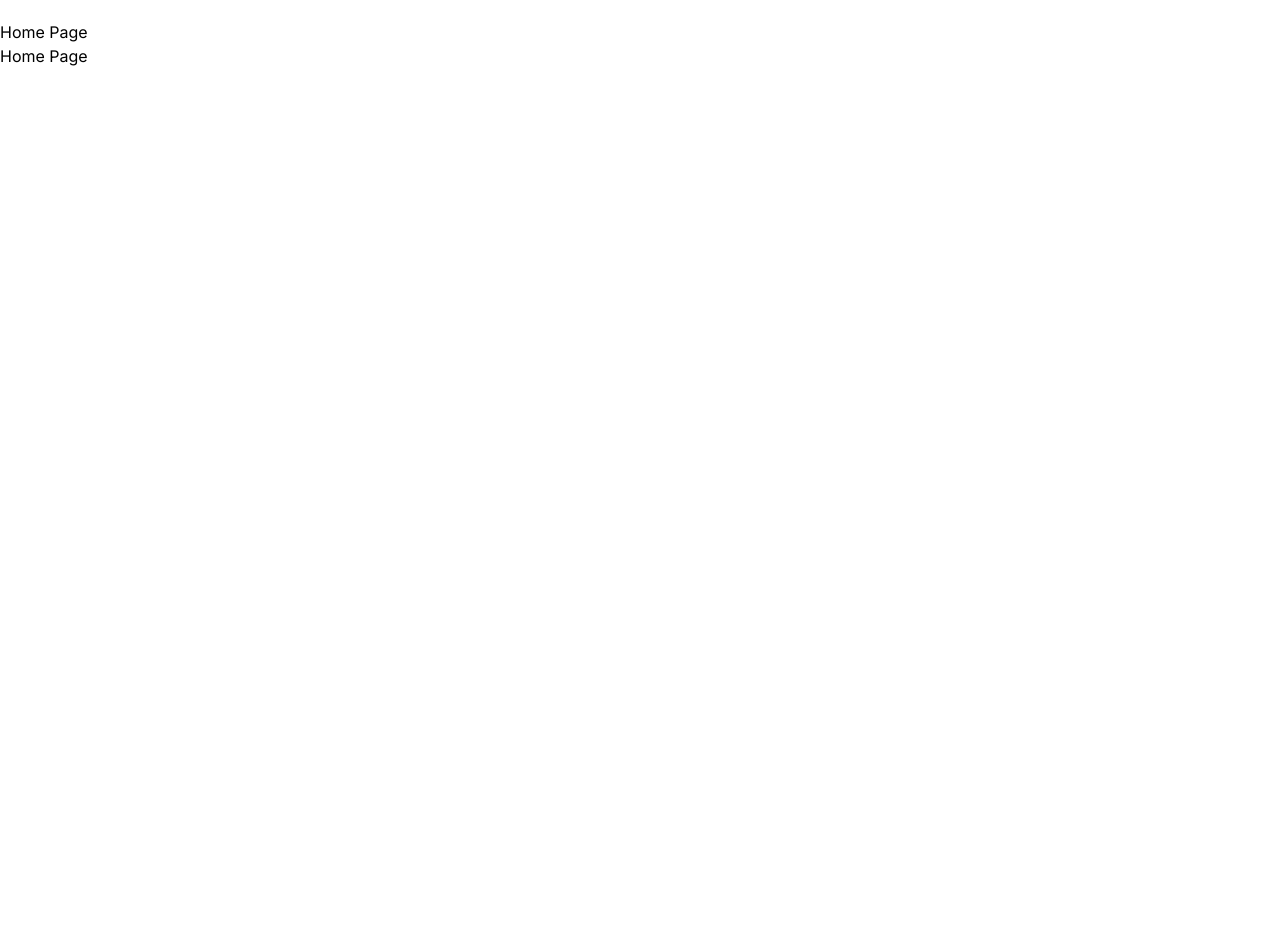
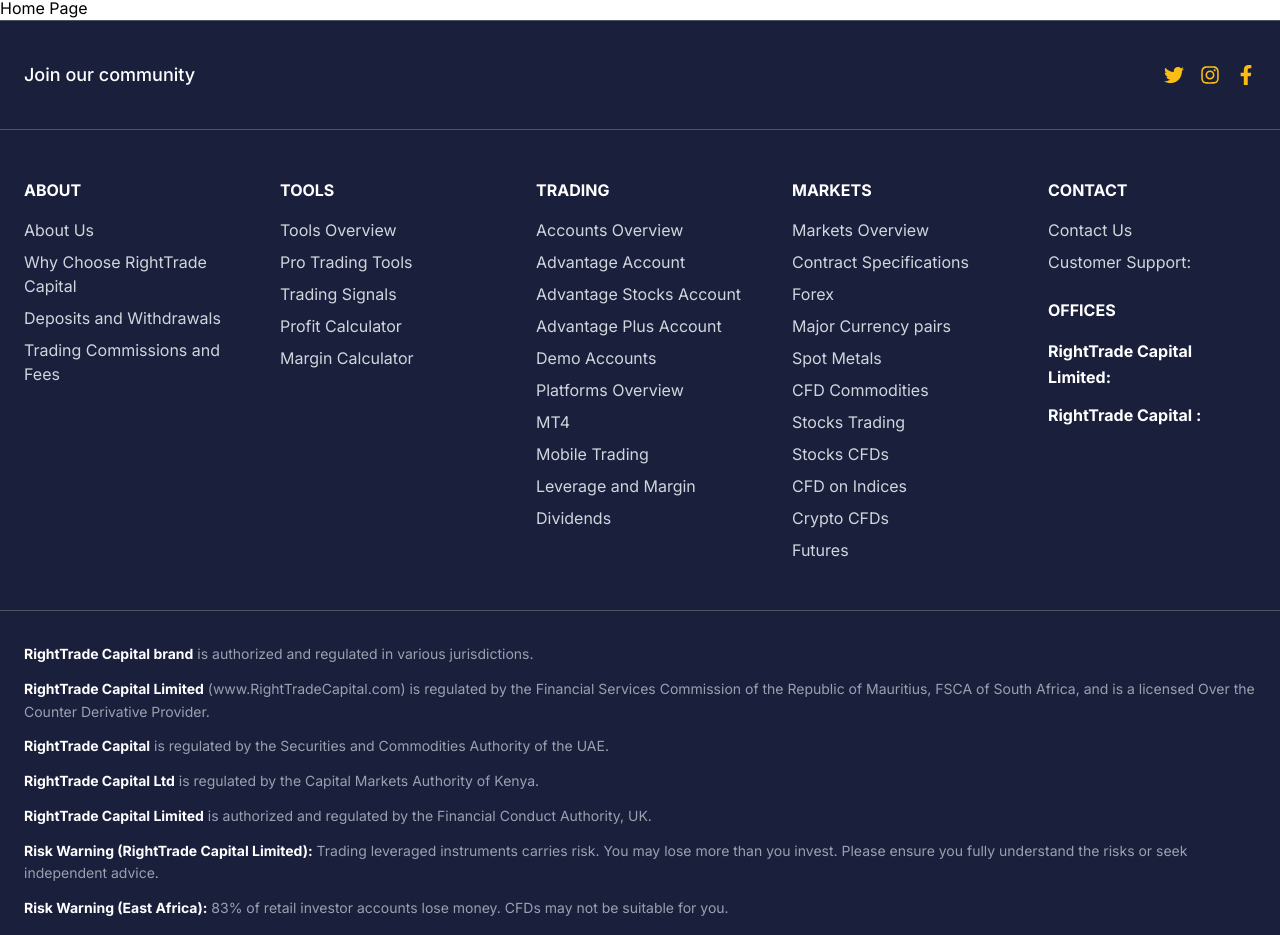
Before and after one commit to Trapti12Sharma/Innovix-Capital, a React (Vite) app: page / in a window 1280 px wide. Shown: the part 178-1113 px from the top of the page. Before the commit the page ends 800 px from the top, so only its background shows below. Built offline with nearby package versions, Linux system fonts and the light colour scheme.

Commit message:
Navbar Changed

```diff
--- a/src/App.jsx
+++ b/src/App.jsx
@@ -8,7 +8,7 @@ function App() {
   return (
     <Router>
       <Navbar />
-      <Footer />
+
       <div className="pt-16">
         <Routes>
           <Route path="/" element={<Home />} />
--- a/src/components/common/Footer.jsx
+++ b/src/components/common/Footer.jsx
@@ -1,7 +1,248 @@
-import React from "react";
+import {
+  FaFacebookF,
+  FaInstagram,
+  FaLinkedinIn,
+  FaTwitter,
+  FaYoutube,
+  FaPaperPlane,
+} from "react-icons/fa";
+import { NavLink } from "react-router-dom";
 
-function Footer() {
-  return <h1>Home Page</h1>;
-}
+const Footer = () => {
+  const footerSections = [
+    {
+      title: "ABOUT",
+      links: [
+        { label: "About Us", path: "/about-us" },
+        {
+          label: "Why Choose RightTrade Capital",
+          path: "/why-choose-righttrade-capital",
+        },
+        {
+          label: "Deposits and Withdrawals",
+          path: "/deposits-and-withdrawals",
+        },
+        {
+          label: "Trading Commissions and Fees",
+          path: "/trading-commissions-and-fees",
+        },
+      ],
+    },
+    {
+      title: "TOOLS",
+      links: [
+        { label: "Tools Overview", path: "/tools-overview" },
+        { label: "Pro Trading Tools", path: "/pro-trading-tools" },
+        { label: "Trading Signals", path: "/trading-signals" },
+        { label: "Profit Calculator", path: "/profit-calculator" },
+        { label: "Margin Calculator", path: "/margin-calculator" },
+      ],
+    },
 
-export default Footer; // ✅ This is required
+    {
+      title: "TRADING",
+      links: [
+        { label: "Accounts Overview", path: "/accounts-overview" },
+        { label: "Advantage Account", path: "/advantage-account" },
+        {
+          label: "Advantage Stocks Account",
+          path: "/advantage-stocks-account",
+        },
+        {
+          label: "Advantage Plus Account",
+          path: "/advantage-plus-account",
+        },
+        { label: "Demo Accounts", path: "/demo-accounts" },
+        { label: "Platforms Overview", path: "/platforms-overview" },
+        { label: "MT4", path: "/mt4" },
+        { label: "Mobile Trading", path: "/mobile-trading" },
+        { label: "Leverage and Margin", path: "/leverage-and-margin" },
+        { label: "Dividends", path: "/dividends" },
+      ],
+    },
+
+    {
+      title: "MARKETS",
+      links: [
+        { label: "Markets Overview", path: "/markets-overview" },
+        {
+          label: "Contract Specifications",
+          path: "/contract-specifications",
+        },
+        { label: "Forex", path: "/forex" },
+        {
+          label: "Major Currency pairs",
+          path: "/major-currency-pairs",
+        },
+        { label: "Spot Metals", path: "/spot-metals" },
+        { label: "CFD Commodities", path: "/cfd-commodities" },
+        { label: "Stocks Trading", path: "/stocks-trading" },
+        { label: "Stocks CFDs", path: "/stocks-cfds" },
+        { label: "CFD on Indices", path: "/cfd-on-indices" },
+        { label: "Crypto CFDs", path: "/crypto-cfds" },
+        { label: "Futures", path: "/futures" },
+      ],
+    },
+  ];
+
+  return (
+    <footer className="bg-[#1a1f3c] text-white ">
+      <div className="w-full border-t border-gray-600"></div>
+
+      <div className="max-w-7xl mx-auto px-4 sm:px-6 py-8 sm:py-10">
+        <div className="flex flex-col sm:flex-row justify-between items-start sm:items-center gap-6">
+          <h2 className="text-lg font-medium">Join our community</h2>
+          <div className="flex gap-4 text-xl">
+            <a
+              href="https://x.com/righttradecap"
+              target="_blank"
+              rel="noopener noreferrer"
+            >
+              <FaTwitter className="text-[#FBBD15] cursor-pointer hover:text-gray-300 transition-colors duration-200" />
+            </a>
+
+            <a
+              href="https://www.instagram.com/righttradecapital/"
+              target="_blank"
+              rel="noopener noreferrer"
+            >
+              <FaInstagram className="text-[#FBBD15] cursor-pointer hover:text-gray-300 transition-colors duration-200" />
+            </a>
+
+            <a
+              href="https://www.facebook.com/profile.php?id=61577896359870"
+              target="_blank"
+              rel="noopener noreferrer"
+            >
+              <FaFacebookF className="text-[#FBBD15] cursor-pointer hover:text-gray-300 transition-colors duration-200" />
+            </a>
+          </div>
+        </div>
+      </div>
+
+      <div className="w-full border-t border-gray-600"></div>
+
+      <div className="max-w-7xl mx-auto px-4 sm:px-6 py-8 sm:py-12">
+        <div className="grid grid-cols-1 sm:grid-cols-2 lg:grid-cols-5 gap-8 lg:gap-12">
+          {footerSections.map((section, index) => (
+            <div key={index} className="space-y-4">
+              <h3 className="font-bold text-base text-white mb-4">
+                {section.title}
+              </h3>
+              <ul className="space-y-2">
+                {section.links.map((item, linkIndex) => (
+                  <li
+                    key={linkIndex}
+                    className="text-md text-gray-300 hover:text-white cursor-pointer transition-colors duration-200"
+                  >
+                    <NavLink to={item.path}>{item.label}</NavLink>
+                  </li>
+                ))}
+              </ul>
+            </div>
+          ))}
+
+          <div className="space-y-6">
+            <div>
+              <h3 className="font-bold text-base text-white mb-4">CONTACT</h3>
+              <ul className="space-y-2 text-md text-gray-300">
+                <li className="hover:text-white cursor-pointer transition-colors duration-200">
+                  <NavLink to="/contact-us">Contact Us</NavLink>
+                </li>
+                <li>Customer Support:</li>
+                <li className="font-medium"></li>
+              </ul>
+            </div>
+
+            <div>
+              <h3 className="font-bold text-base text-white mb-4">OFFICES</h3>
+              <ul className="space-y-3 text-md text-gray-300 leading-relaxed">
+                <li>
+                  <strong className="text-white">
+                    RightTrade Capital Limited:
+                  </strong>
+                  <br />
+                </li>
+                <li>
+                  <strong className="text-white">RightTrade Capital :</strong>
+                  <br />
+                </li>
+              </ul>
+            </div>
+          </div>
+        </div>
+      </div>
+
+      <div className="w-full border-t border-gray-600"></div>
+
+      <div className="max-w-7xl mx-auto px-4 sm:px-6 py-6 sm:py-8">
+        <div className="text-sm leading-relaxed space-y-3 text-gray-400">
+          <p>
+            <strong className="text-white">RightTrade Capital brand</strong> is
+            authorized and regulated in various jurisdictions.
+          </p>
+          <p>
+            <strong className="text-white">RightTrade Capital Limited</strong>{" "}
+            (www.RightTradeCapital.com) is regulated by the Financial Services
+            Commission of the Republic of Mauritius, FSCA of South Africa, and
+            is a licensed Over the Counter Derivative Provider.
+          </p>
+          <p>
+            <strong className="text-white">RightTrade Capital</strong> is
+            regulated by the Securities and Commodities Authority of the UAE.
+          </p>
+          <p>
+            <strong className="text-white">RightTrade Capital Ltd</strong> is
+            regulated by the Capital Markets Authority of Kenya.
+          </p>
+          <p>
+            <strong className="text-white">RightTrade Capital Limited</strong>{" "}
+            is authorized and regulated by the Financial Conduct Authority, UK.
+          </p>
+          <p>
+            <strong className="text-white">
+              Risk Warning (RightTrade Capital Limited):
+            </strong>{" "}
+            Trading leveraged instruments carries risk. You may lose more than
+            you invest. Please ensure you fully understand the risks or seek
+            independent advice.
+          </p>
+          <p>
+            <strong className="text-white">Risk Warning (East Africa):</strong>{" "}
+            83% of retail investor accounts lose money. CFDs may not be suitable
+            for you.
+          </p>
+          <p>
+            <strong className="text-white">Regional Restrictions:</strong>{" "}
+            Services are not provided to residents of USA, Mauritius, Japan,
+            Canada, Haiti, Iran, DPRK, Russia, India and others. See full list
+            in{" "}
+            <NavLink
+              to="/contact-us"
+              className="text-blue-400 underline cursor-pointer hover:text-blue-300 transition-colors duration-200"
+            >
+              Help Centre
+            </NavLink>
+            .
+          </p>
+
+          <div className="pt-4 border-t border-gray-700 mt-6">
+            <div className="flex flex-col sm:flex-row justify-between items-start sm:items-center gap-4">
+              <p className="text-gray-300">© 2011 - 2025 RightTrade Capital</p>
+              <p>
+                <span className="text-blue-400 font-semibold">
+                  Risk warning:
+                </span>{" "}
+                <span className="text-gray-300">
+                  Trading is risky. Your capital is at risk.
+                </span>
+              </p>
+            </div>
+          </div>
+        </div>
+      </div>
+    </footer>
+  );
+};
+
+export default Footer;
```
